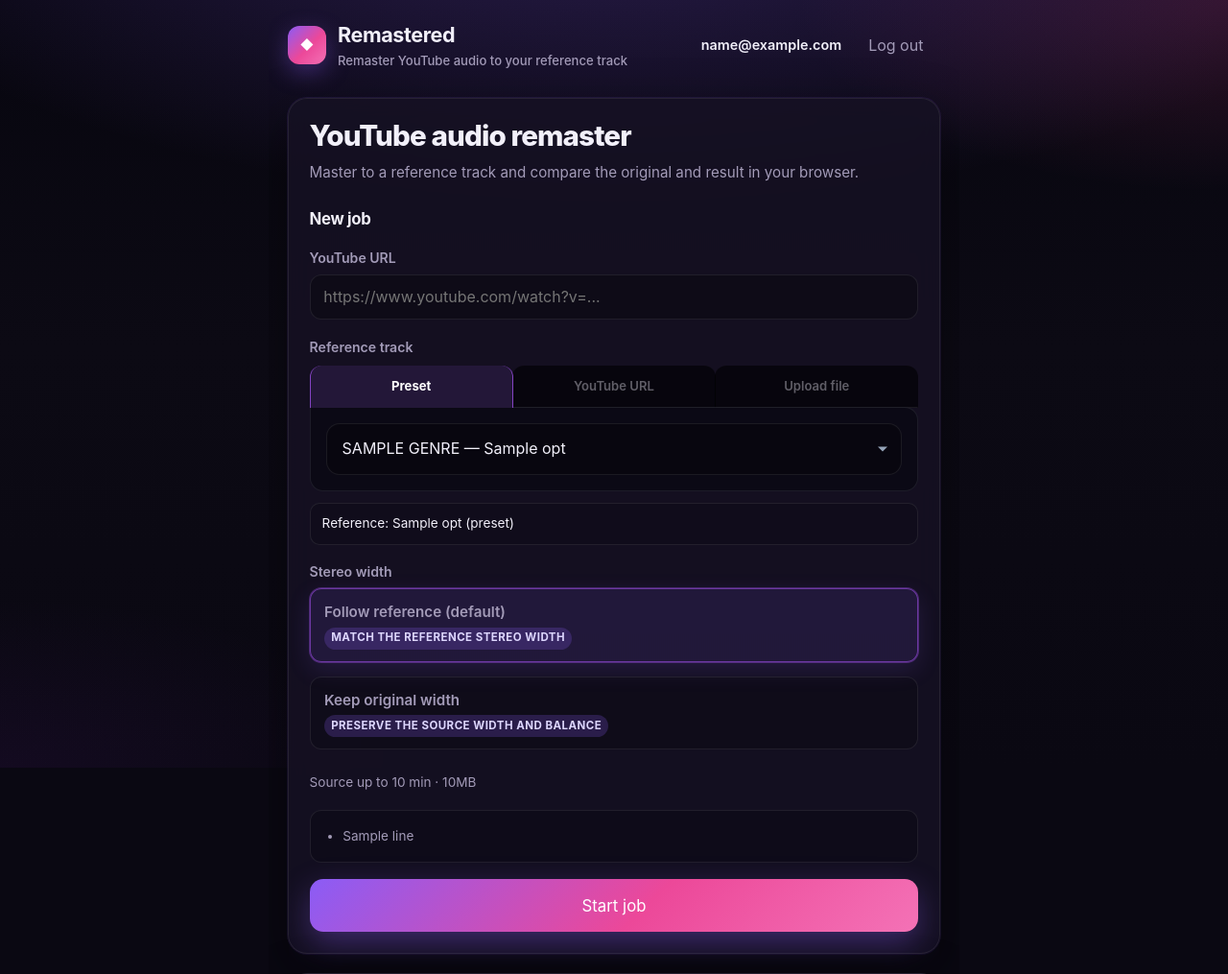
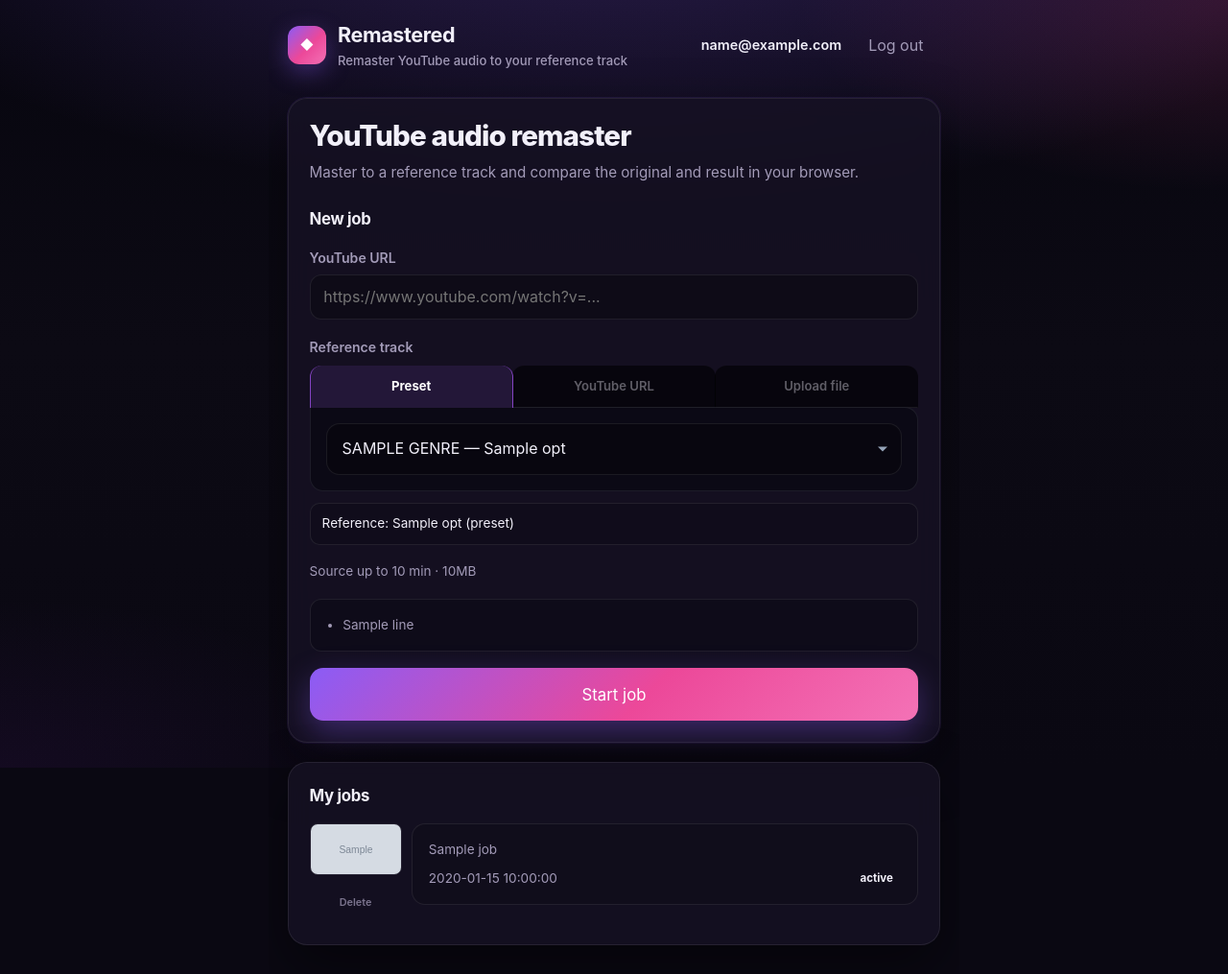
Before and after one commit to bluedskim/Remastered, a Python web app: template src/remastered/web/templates/index.html in a window 1280 px wide. Shown: the top 1015 px of the page at 96% size. Run offline with Jinja, Linux system fonts and the light colour scheme; the template is opened without the code that fills it: most values are stand-ins (such as "Sample title", 1, 10 or a date in 2020); grey boxes marked "Sample" are stand-in pictures; some libraries are stand-ins or nearby versions; some web fonts are replaced.

Commit message:
Simplify job form by dropping preview meta and stereo width UI.
Keep channel/duration out of YouTube previews and always submit follow_reference.

Co-authored-by: Cursor <cursoragent@cursor.com>

```diff
--- a/src/remastered/web/static/style.css
+++ b/src/remastered/web/static/style.css
@@ -1181,12 +1181,6 @@ button,
   word-break: break-word;
 }
 
-.ref-yt-preview-author {
-  margin: 0.2rem 0 0;
-  overflow-wrap: anywhere;
-  word-break: break-word;
-}
-
 .ref-yt-preview-error {
   margin: 0.5rem 0 0;
 }
--- a/src/remastered/web/templates/index.html
+++ b/src/remastered/web/templates/index.html
@@ -34,8 +34,6 @@
         </div>
         <div class="ref-yt-preview-text">
           <p id="source-yt-preview-title" class="ref-yt-preview-title"></p>
-          <p id="source-yt-preview-author" class="ref-yt-preview-author muted small"></p>
-          <p id="source-yt-preview-duration" class="ref-yt-preview-duration muted small"></p>
         </div>
       </div>
       <p id="source-yt-preview-error" class="ref-yt-preview-error small muted" hidden>
@@ -115,8 +113,6 @@
           </div>
           <div class="ref-yt-preview-text">
             <p id="ref-yt-preview-title" class="ref-yt-preview-title"></p>
-            <p id="ref-yt-preview-author" class="ref-yt-preview-author muted small"></p>
-            <p id="ref-yt-preview-duration" class="ref-yt-preview-duration muted small"></p>
           </div>
         </div>
         <p id="ref-yt-preview-error" class="ref-yt-preview-error small muted" hidden>
@@ -139,25 +135,7 @@
       </p>
     </div>
 
-    <div class="field">
-      <span class="field-label">Stereo width</span>
-      <div class="ref-picker stereo-width-picker" role="radiogroup" aria-label="Stereo width">
-        <label class="ref-card">
-          <input type="radio" name="stereo_width_mode" value="follow_reference" checked />
-          <span class="ref-card-body">
-            <span class="ref-title">Follow reference (default)</span>
-            <span class="ref-genre">Match the reference stereo width</span>
-          </span>
-        </label>
-        <label class="ref-card">
-          <input type="radio" name="stereo_width_mode" value="preserve" />
-          <span class="ref-card-body">
-            <span class="ref-title">Keep original width</span>
-            <span class="ref-genre">Preserve the source width and balance</span>
-          </span>
-        </label>
-      </div>
-    </div>
+    <input type="hidden" name="stereo_width_mode" value="follow_reference" />
 
     <p class="limits-hint small muted">
       Source up to {{ limits.max_source_duration_seconds // 60 }} min · {{ limits.max_source_bytes // (1024*1024) }}MB
@@ -263,8 +241,6 @@
     previewId: "source-youtube-preview",
     previewImgId: "source-yt-preview-img",
     previewTitleId: "source-yt-preview-title",
-    previewAuthorId: "source-yt-preview-author",
-    previewDurationId: "source-yt-preview-duration",
     previewErrorId: "source-yt-preview-error",
     maxDurationSeconds: maxSourceDuration,
     onMetaChange: function (_data, overLimit) {
@@ -282,8 +258,6 @@
     previewId: "ref-youtube-preview",
     previewImgId: "ref-yt-preview-img",
     previewTitleId: "ref-yt-preview-title",
-    previewAuthorId: "ref-yt-preview-author",
-    previewDurationId: "ref-yt-preview-duration",
     previewErrorId: "ref-yt-preview-error",
     titleFieldId: "reference_youtube_title",
     onMetaChange: function (data) {
@@ -723,11 +697,10 @@
   }
 
   function applyStereoWidth(mode) {
-    if (!mode || !form) return;
-    const radio = form.querySelector(
-      'input[name="stereo_width_mode"][value="' + mode + '"]'
-    );
-    if (radio) radio.checked = true;
+    if (!form) return;
+    const field = form.querySelector('input[name="stereo_width_mode"]');
+    if (!field) return;
+    field.value = mode === "preserve" ? "preserve" : "follow_reference";
   }
 
   function clearReferenceFromJob() {
```
Also changed, not shown: tests/test_web_api.py (+3 -2 lines).
